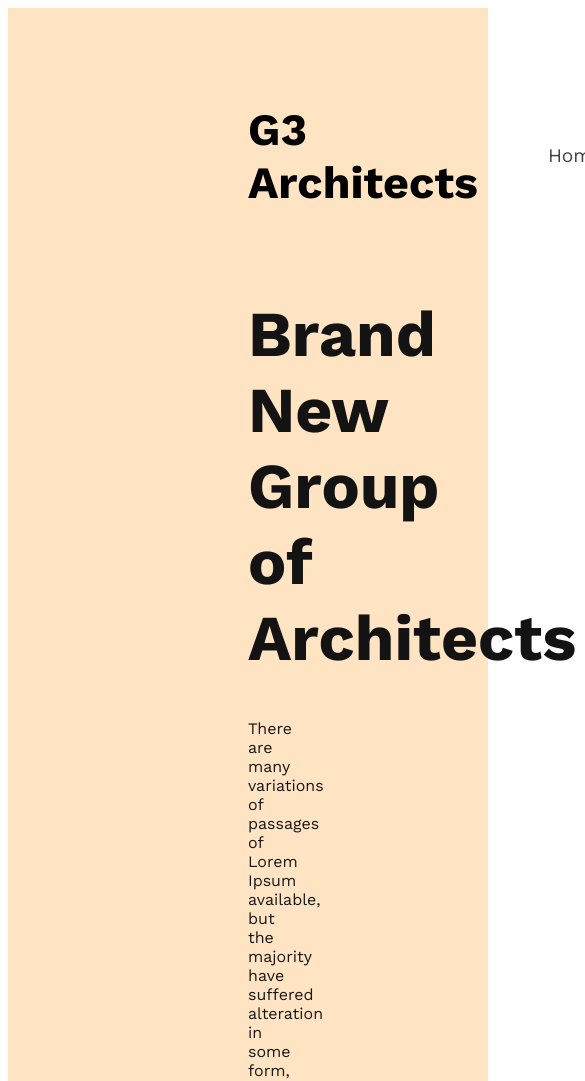
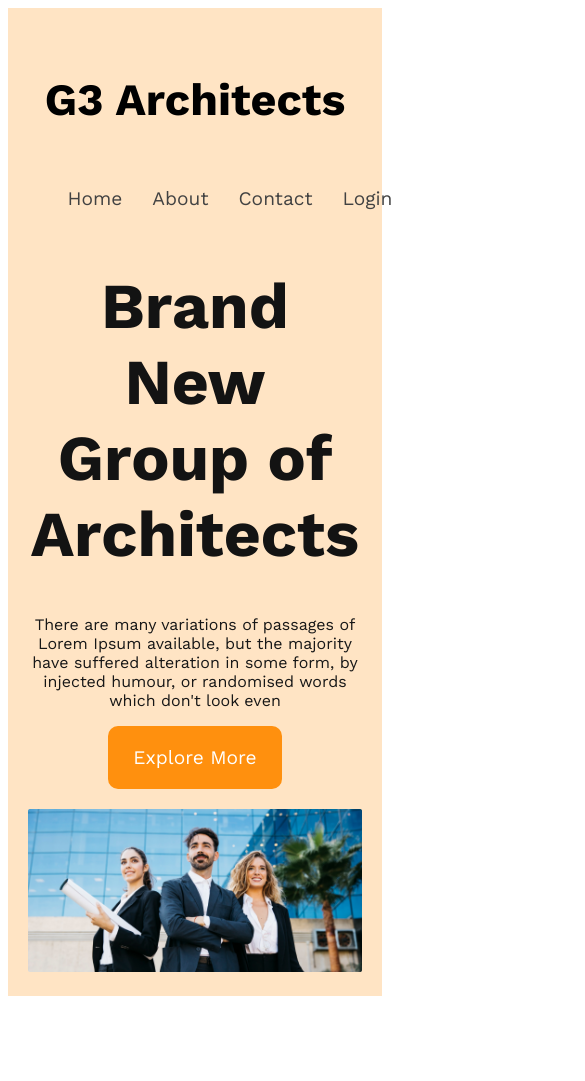
Before and after one commit to snehashisroyofficial/g3-architect-website, a plain HTML site: page index.html in a window 390 px wide. Shown: the top 1081 px of the page, 585 px wide, since content can reach past the window. After the commit the page ends 1004 px from the top, so only its background shows below. Drawn offline with nearby package versions, Linux system fonts and the light colour scheme.

Commit message:
responsive mobile header

```diff
--- a/index.html
+++ b/index.html
@@ -37,7 +37,7 @@
           <button class="btn-primary">Explore More</button>
         </div>
       </div>
-      <img src="/images/banner.png" alt="" />
+      <img class="banner-image" src="/images/banner.png" alt="" />
     </header>
 
     <main></main>
--- a/style.css/style.css
+++ b/style.css/style.css
@@ -6,11 +6,12 @@
 
 .btn-primary {
   font-size: 1.2rem;
-  padding: 21px 25px;
+  padding: 20px 25px;
   background-color: #ff900e;
   color: white;
   border-style: none;
   border-radius: 10px;
+  cursor: pointer;
 }
 
 /* header styles */
@@ -65,3 +66,29 @@ nav li a {
   font-size: 1rem;
   font-weight: 400;
 }
+
+.banner-image {
+  width: 100%;
+  margin-top: 20px;
+}
+
+/* responsive media query */
+
+/* mobile devices */
+@media screen and (max-width: 576px) {
+  header {
+    padding: 20px;
+  }
+
+  nav {
+    flex-direction: column;
+  }
+}
+
+/* tablet and medium device */
+@media screen and (min-width: 576px) and (max-width: 960px) {
+  nav {
+    flex-direction: column;
+    justify-content: center;
+  }
+}
```
